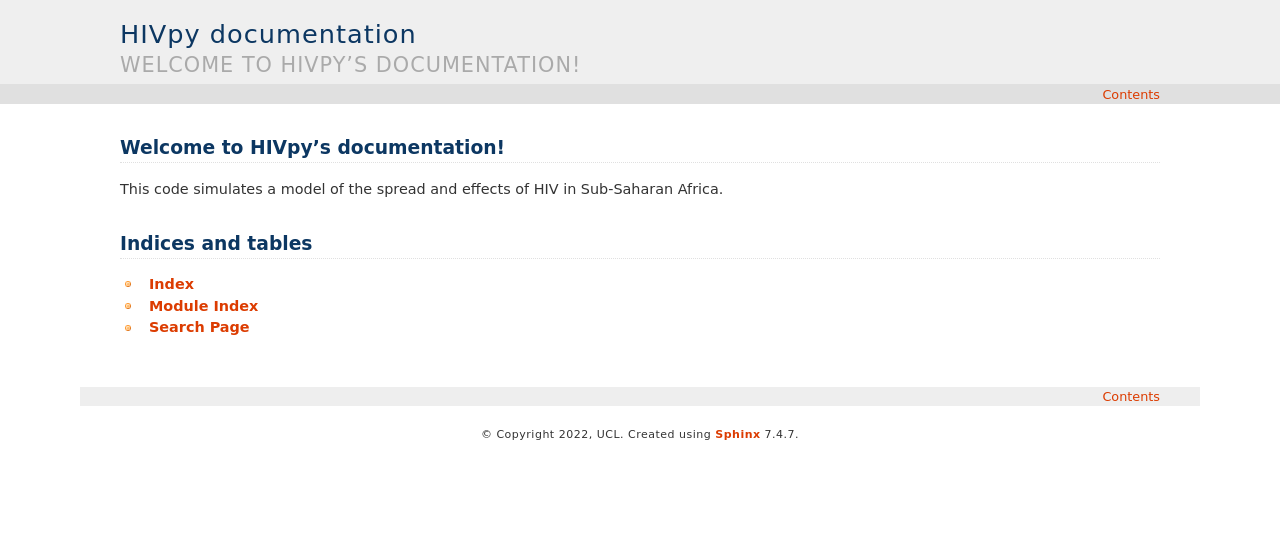
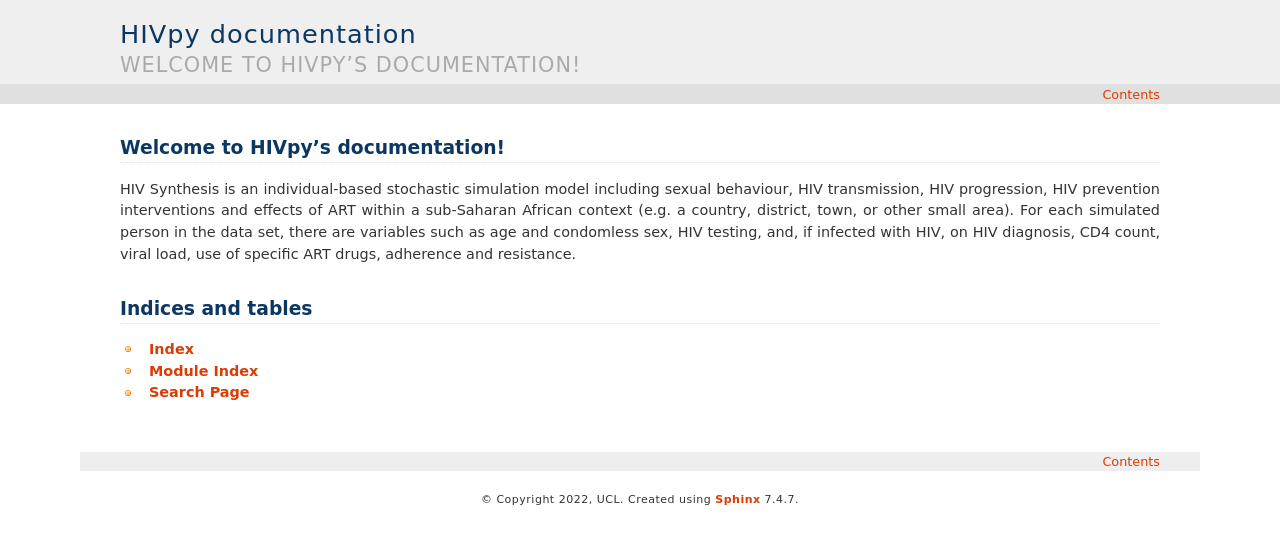
Before and after one commit to UCL/hivpy, a Sphinx documentation site: the page built from docs/index.rst, in a window 1280 px wide. Shown: the top 544 px of the page. Built offline with Sphinx 7.4.7, drawn with Linux system fonts in a browser that asks for light colours.

Commit message:
Updated doc introduction to be more detailed by taking a paragraph from hivmodeling.org.

```diff
--- a/docs/index.rst
+++ b/docs/index.rst
@@ -6,7 +6,7 @@
 Welcome to HIVpy's documentation!
 =================================
 
-This code simulates a model of the spread and effects of HIV in Sub-Saharan Africa.
+HIV Synthesis is an individual-based stochastic simulation model including sexual behaviour, HIV transmission, HIV progression, HIV prevention interventions and effects of ART within a sub-Saharan African context (e.g. a country, district,  town, or other small area). For each simulated person in the data set, there are variables such as age and condomless sex, HIV testing, and, if infected with HIV, on HIV diagnosis, CD4 count, viral load, use of specific ART drugs, adherence and resistance.
 
 .. toctree::
    :maxdepth: 2
```
